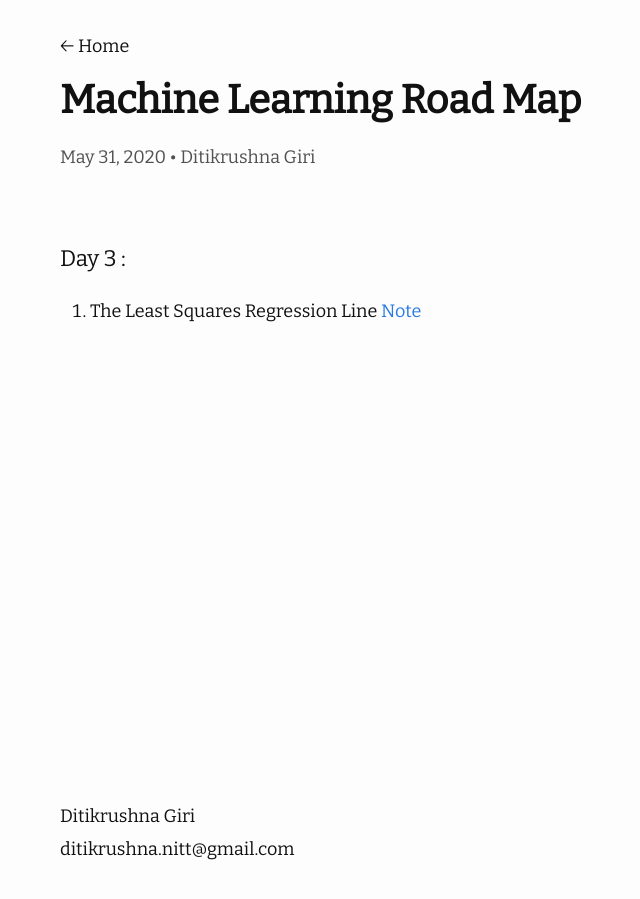
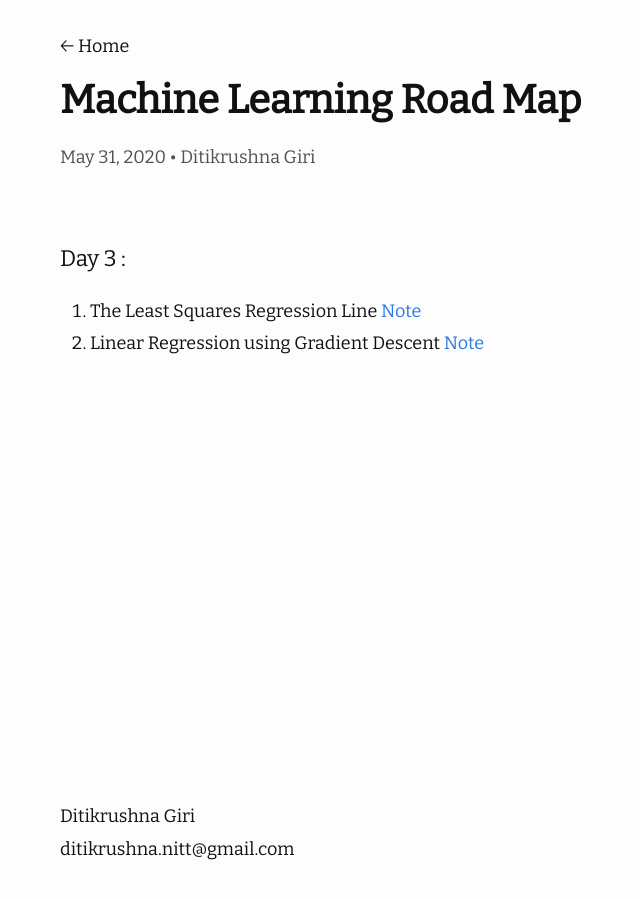
Before and after one commit to ditikrushna/eNotes, a Jekyll site: the page built from _posts/2020-05-31-Machine Learning Road Map.md, in a window 1280 px wide. Shown: the whole page, without its empty margins (210-850 px from the left). Built offline with Jekyll 4.4.1, drawn with Linux system fonts in a browser that asks for light colours; nearby versions of some CDN libraries.

Commit message:
Update 2020-05-31-Machine Learning Road Map.md

```diff
--- a/_posts/2020-05-31-Machine Learning Road Map.md
+++ b/_posts/2020-05-31-Machine Learning Road Map.md
@@ -7,3 +7,4 @@ author: "Ditikrushna Giri"
 
 #### Day 3 :
 1. The Least Squares Regression Line [Note](https://saylordotorg.github.io/text_introductory-statistics/s14-04-the-least-squares-regression-l.html)
+2. Linear Regression using Gradient Descent [Note](https://towardsdatascience.com/linear-regression-using-gradient-descent-97a6c8700931)
```
